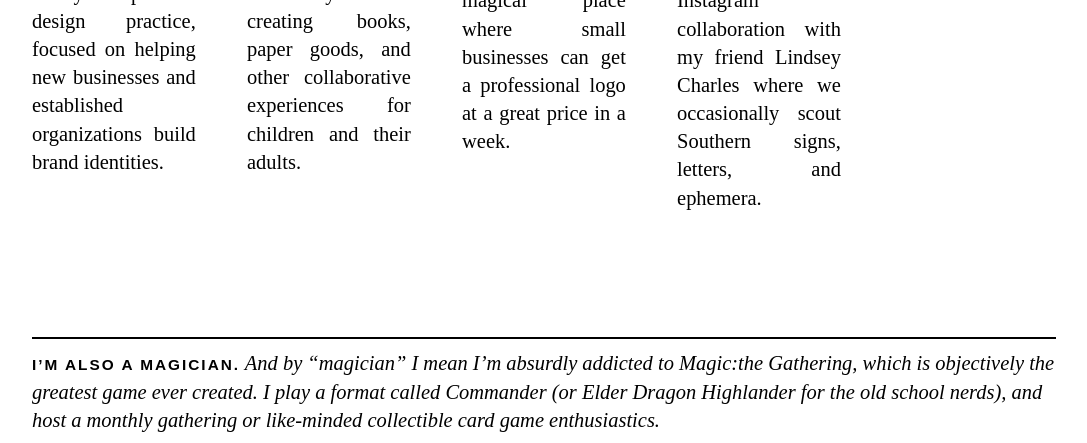
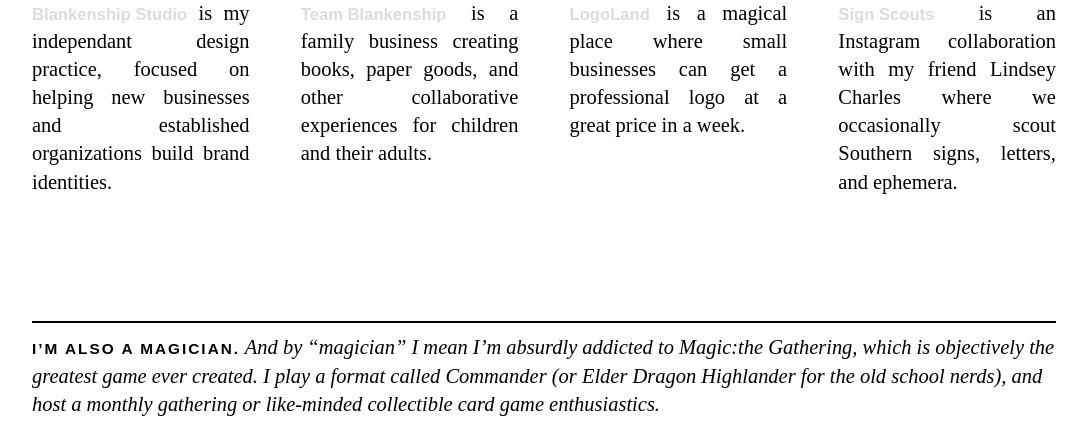
Before and after one commit to blankenship/xyz, a PHP site: page / in a window 1280 px wide. Shown: the part 1530-1973 px from the top of the page, without its empty margins (96-1183 px from the left). Run offline with PHP 8.4, Linux system fonts and the light colour scheme; some libraries are stand-ins or nearby versions; some web fonts are replaced.

Commit message:
Update style.css

```diff
--- a/style.css
+++ b/style.css
@@ -231,7 +231,7 @@ website: 	http://blankenship.studio
 
 	.quatro {
 	    display: grid;
-	    grid-template-columns: 16% 16% 16% 16% 16%;
+	    grid-template-columns: 21.25% 21.25% 21.25% 21.25%;
 	    grid-gap: 5%;
 	    margin: 0 auto;
 	    padding: 0;
```
